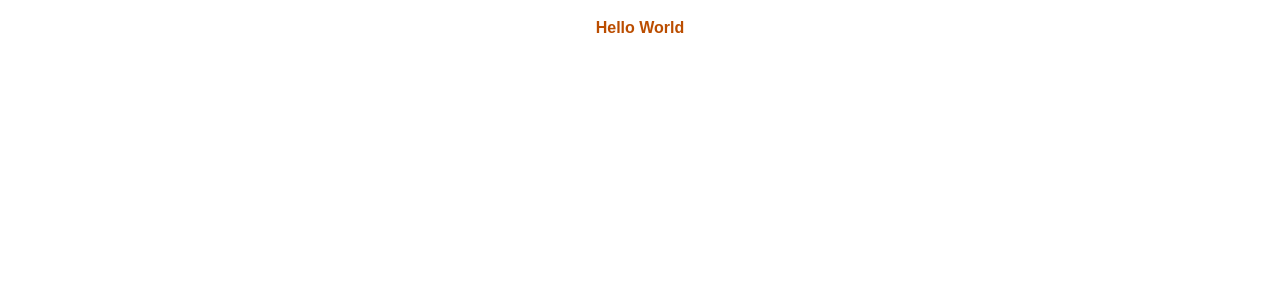
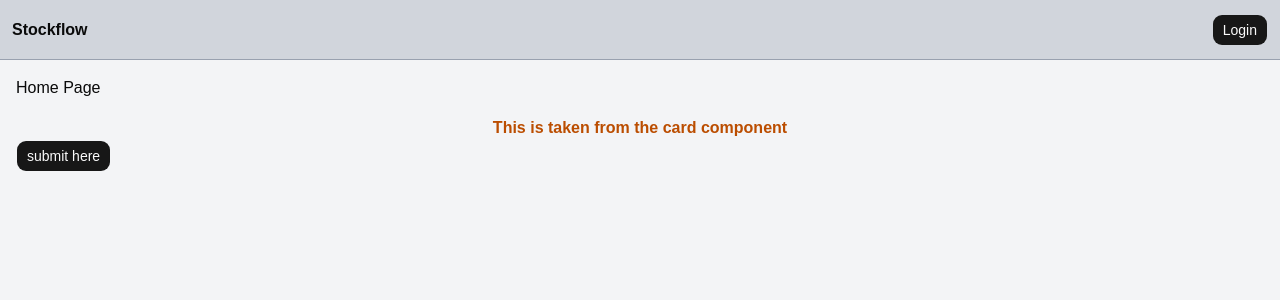
Before and after one commit to ashpavi/stockflow, a React (Vite) app: page / in a window 1280 px wide. Shown: the top 300 px of the page. Built offline with nearby package versions, Linux system fonts and the light colour scheme.

Commit message:
upto making a default layout

```diff
--- a/package.json
+++ b/package.json
@@ -18,7 +18,8 @@
     "lucide-react": "^1.49.0",
     "react": "^19.2.8",
     "react-dom": "^19.2.8",
-    "shadcn": "^4.21.1",
+    "react-router-dom": "^7.18.4",
+    "shadcn": "^1.0.0",
     "tailwindcss": "^4.3.3",
     "tw-animate-css": "^1.4.0"
   },
--- /dev/null
+++ b/src/App.jsx
@@ -0,0 +1,18 @@
+import React from 'react'
+import { Route, Routes, BrowserRouter } from 'react-router-dom'
+import Home from './pages/home'
+import Login from './pages/login'
+
+
+function App() {
+    return (
+        <BrowserRouter>
+            <Routes>
+                <Route path="/" element={<Home />} />
+                <Route path="/login" element={<Login />} />
+            </Routes>
+        </BrowserRouter>
+    )
+}
+
+export default App
--- a/src/components/Card.jsx
+++ b/src/components/Card.jsx
@@ -1,11 +1,11 @@
 import React from 'react'
 
-function Card() {
+function Card({content}) {
   return (
     <div>
-        <h1 className='font-bold text-amber-700 text-center pt-4'>Hello World</h1>
+        <h1 className='font-bold text-amber-700 text-center pt-4'>{content}</h1>
     </div>
   )
 }
 
-export default Card
+export  {Card}
--- /dev/null
+++ b/src/components/top-nav/TopNav.jsx
@@ -0,0 +1,18 @@
+import React from 'react'
+import { Button } from '../ui/button'
+import { useNavigate } from 'react-router-dom'
+
+function TopNav() {
+    const navigate = useNavigate()
+
+    return (
+        <div className='flex justify-between items-center h-15 bg-gray-300 p-3 border-b border-gray-400'>
+            <div className='font-semibold text-foreground cursor-pointer' onClick={()=>navigate('/')}>Stockflow</div>
+            <Button onClick={()=>
+                navigate('/login')
+            }>Login</Button>
+        </div>
+    )
+}
+
+export default TopNav
--- a/src/index.css
+++ b/src/index.css
@@ -1,6 +1,5 @@
 @import "tailwindcss";
 @import "tw-animate-css";
-@import "shadcn/tailwind.css";
 @import "@fontsource-variable/geist";
 
 @custom-variant dark (&:is(.dark *));
--- /dev/null
+++ b/src/layout/DefaultLayout.jsx
@@ -0,0 +1,17 @@
+import React from 'react'
+import TopNav from '../components/top-nav/TopNav'
+
+function DefaultLayout({ children }) {
+    return (
+        <div className='flex flex-col min-h-screen'>
+            <TopNav />
+            <div className='flex-1  bg-gray-100'>
+                <div className='p-4'>
+                    {children}
+                </div>
+            </div>
+        </div>
+    )
+}
+
+export default DefaultLayout
--- a/src/main.jsx
+++ b/src/main.jsx
@@ -2,11 +2,12 @@ import { StrictMode } from 'react'
 import { createRoot } from 'react-dom/client'
 import './index.css'
 
-import Home from './pages/home'
+
+import App from './App'
 
 
 createRoot(document.getElementById('root')).render(
   <StrictMode>
-    <Home />
+    <App />
   </StrictMode>,
 )
--- a/src/pages/Home.jsx
+++ /dev/null
@@ -1,10 +0,0 @@
-import Card from '@/components/card'
-import React from 'react'
-
-function Home() {
-  return (
-    <Card />
-  )
-}
-
-export default Home
--- /dev/null
+++ b/src/pages/home/com/Card.jsx
@@ -0,0 +1,12 @@
+import React from 'react'
+import { Card as CommonCard } from '../../../components/Card'
+
+function Card() {
+    return (
+        <div>
+            <CommonCard content={"This is taken from the card component"} />
+        </div>
+    )
+}
+
+export default Card
--- /dev/null
+++ b/src/pages/home/index.jsx
@@ -0,0 +1,23 @@
+import { Button } from '../../components/ui/button'
+
+import React from 'react'
+import Card from './com/Card';
+import DefaultLayout from '../../layout/DefaultLayout'
+
+
+function Home() {
+
+
+  return (
+    <DefaultLayout>
+
+      Home Page
+      <Card />
+      <Button>submit here
+
+      </Button>
+    </DefaultLayout>
+  )
+}
+
+export default Home
--- /dev/null
+++ b/src/pages/login/index.jsx
@@ -0,0 +1,10 @@
+import DefaultLayout from '../../layout/DefaultLayout'
+import React from 'react'
+
+function Login() {
+  return (
+    <DefaultLayout>Login</DefaultLayout>
+  )
+}
+
+export default Login
```
Also changed, not shown: 1 other file (tests, documents, lock files or other folders).
